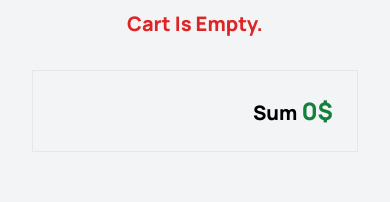
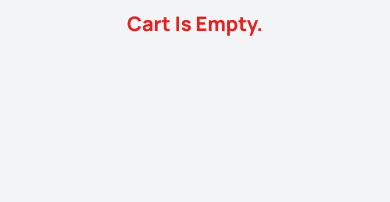
Before and after one commit to Ani-Gamtsemlidze/products_application, a React (Vite) app: page /checkout in a window 390 px wide. Shown: the part 182-384 px from the top of the page. Built offline with nearby package versions, Linux system fonts and the light colour scheme.

Commit message:
checkout-responsive-changes

```diff
--- a/src/components/layout/CheckOut.jsx
+++ b/src/components/layout/CheckOut.jsx
@@ -1,8 +1,10 @@
-import { useContext, useEffect } from "react";
+import { useContext, useEffect, useState } from "react";
 import { AddCartTheme } from "../../Contexts/AddCartContext";
 
 function CheckOut() {
   const ctxAddCart = useContext(AddCartTheme);
+
+  const [active, setActive] = useState(false);
 
   const handleDelete = (id) => {
     const updatedData = ctxAddCart.data.filter((item) => item.id !== id);
@@ -50,16 +52,19 @@ function CheckOut() {
           </div>
         </div>
       ))}
-      {!ctxAddCart.data.length && (
+
+      {ctxAddCart.data.length ? (
+        <div className="border p-6 m-8">
+          <p className="text-xl text-end">
+            Sum{" "}
+            <span className="text-green-700 text-2xl">{ctxAddCart.sum}$</span>
+          </p>
+        </div>
+      ) : (
         <div className="pt-8">
           <h2 className="text-center text-xl text-red-600">Cart Is Empty.</h2>
         </div>
       )}
-      <div className="border p-6 m-8">
-        <p className="text-xl text-end">
-          Sum <span className="text-green-700 text-2xl">{ctxAddCart.sum}$</span>
-        </p>
-      </div>
     </div>
   );
 }
--- a/src/components/layout/navigation/NavigationPage.jsx
+++ b/src/components/layout/navigation/NavigationPage.jsx
@@ -36,7 +36,7 @@ function NavigationPage() {
   return (
     <div
       className=" max-lg:overflow-x-scroll max-lg:scrollbar-thin
-      max-lg:scrollbar-thumb-color-yellow max-lg:scrollbar-track-slate-950		"
+      max-lg:scrollbar-thumb-color-yellow max-lg:scrollbar-track-zinc-200"
     >
       <ul className="nav_bar flex bg-slate-950 text-white px-12 py-2.5 justify-between">
         <li>
```
